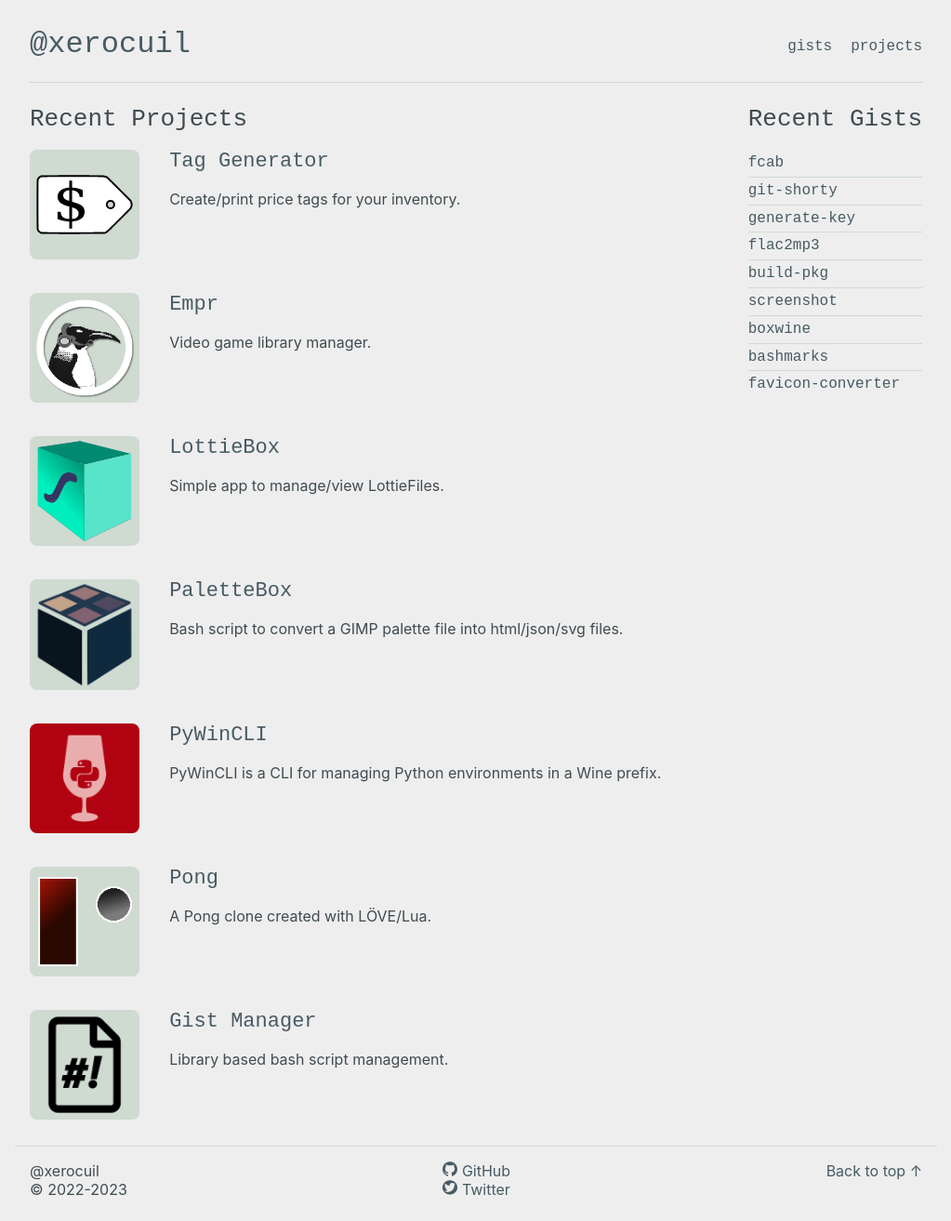
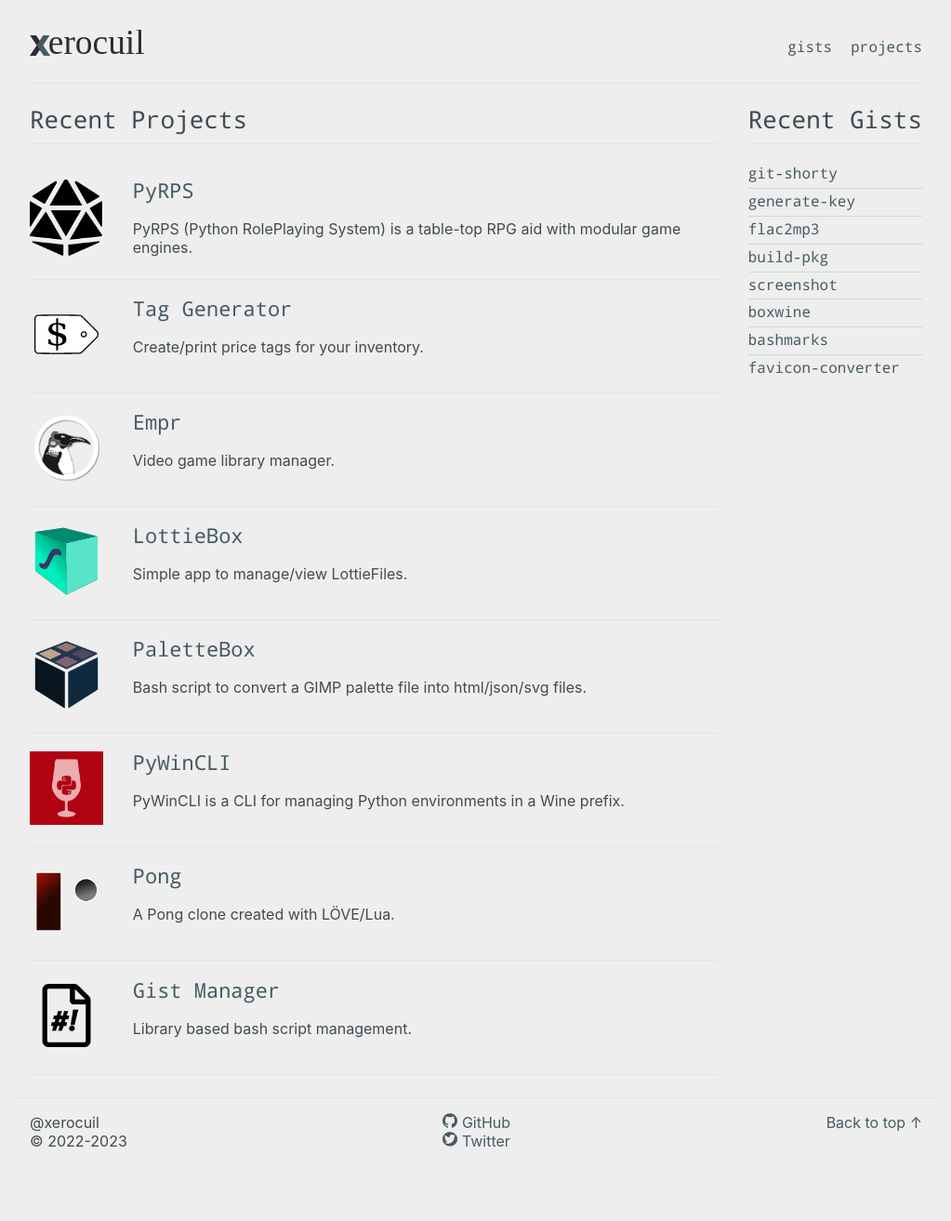
Before and after one commit to xerocuil/xerocuil.github.io, a Jekyll site: the page built from index.html, in a window 1280 px wide. Shown: the whole page at 93% size, without its empty margins (128-1151 px from the left). Built offline with Jekyll 4.4.1, drawn with Linux system fonts in a browser that asks for light colours; after the commit the page ends 1261 px from its top, so only the background shows below that.

Commit message:
2023.0913

```diff
--- a/Gemfile
+++ b/Gemfile
@@ -23,7 +23,7 @@
 
 # Lock `http_parser.rb` gem to `v0.6.x` on JRuby builds since newer versions of the gem
 # do not have a Java counterpart.
-gem "http_parser.rb", "~> 0.6.0", :platforms => [:jruby]
+gem "http_parser.rb", "~> 0.6.0"
 
 gem "faraday-retry", "~> 2.0.0"
 
--- a/_includes/front.html
+++ b/_includes/front.html
@@ -18,7 +18,9 @@
 <div class="container">
   <div id="site-header">
     <div id="site-title">
-      <span><a href="{{ site.baseurl }}/">{{ site.title }}</a></span>
+      <span><a href="{{ site.baseurl }}/">
+        <img id="site-icon" src="/assets/img/logo.svg" alt="xerocuil" title="xerocuil.github.io">
+      </a></span>
     </div>
 
     <div id="site-navbar">
--- /dev/null
+++ b/_projects/pyrps.md
@@ -0,0 +1,21 @@
+---
+name:  "PyRPS"
+slug: pyrps
+version: 0.0.3
+platform: Linux
+language: python
+description: PyRPS (Python RolePlaying System) is a table-top RPG aid with modular game engines.
+# download_lin:
+# download_win:
+source: https://github.com/xerocuil/pyrps
+# demo: pong_screenshot.jpg
+img: icon.png
+# released: 2022-07-22
+updated: 2023-09-12
+---
+
+PyRPS is a role-playing management system that is currently compatible with Dungeons & Dragons 5th edition. Planned support for other RPG systems includes:
+
+- GURPS
+- Pathfinder
+- RPG Maker
--- a/_sass/_planet-aesthetic-7.sass
+++ b/_sass/_planet-aesthetic-7.sass
@@ -8,5 +8,6 @@
 $background-color-alpha: rgba(225, 228, 220, 0.25) // e1e4dc - Gray Nurse (Alpha)
 $background-color-beta: rgba(225, 228, 220, 0.50) // e1e4dc - Gray Nurse (Beta)
 $highlight-color: rgb(186, 205, 176) // bacdb0 - Rainee
+$highlight-color-alpha: rgba(186, 205, 176, 0.25) // bacdb0 - Rainee
 $dark-color: rgb(46, 44, 47)  // 2e2c2f - Baltic Sea
 $shadow-color: rgb(54, 58, 62)  // 363a3e - Outer Space
--- a/assets/css/main.sass
+++ b/assets/css/main.sass
@@ -9,17 +9,24 @@
 $default-monospace: monospace !default
 
 @font-face
-  font-family: videotype
-  src: url(/assets/font/videotype.woff)
+    font-family: 'DroidSansMono'
+    src: url('/assets/fonts/DroidSansMono.woff2') format('woff2'), url('/assets/fonts/DroidSansMono.woff') format('woff')
+    font-weight: normal
+    font-style: normal
+    font-display: swap
+
+// @font-face
+//     font-family: videotype
+//     src: url(/assets/font/videotype.woff)
 
 // Global Variables
 $base: 1.6rem
-$default-border: 1px solid $accent-color-alpha
+$default-border: 1px solid $highlight-color-alpha
 
 // Elements
 
 html
-  font-size: 62.5%
+    font-size: 62.5%
 
 body,
 button,
@@ -27,194 +34,205 @@
 optgroup,
 select,
 textarea
-  font-family: $default-sans-serif
-  font-size: $base
+    font-family: $default-sans-serif
+    font-size: $base
 
 a
-  color: $link-color
-  text-decoration: none
+    color: $link-color
+    text-decoration: none
 
 a:hover
-  color: $accent-color
+    color: $accent-color
 
 body
-  color: $primary-color
-  background-color: white
+    color: $primary-color
+    background-color: white
 
 dl
-  dt
-    padding-bottom: 0.4rem
-    font-size: 1.4rem
-    font-family: monospace
+    dt
+        padding-bottom: 0.4rem
+        font-size: 1.4rem
+        font-family: 'DroidSansMono'
 
 footer
-  display: flex
-  justify-content: space-between
-  border-top: $default-border
-  div
-    padding-top: 1.6rem
+    display: flex
+    justify-content: space-between
+    border-top: $default-border
+    div
+        padding-top: 1.6rem
 
 h1, h2, h3, h4, h5, h6
-  font-family: monospace
-  margin-top: 0
-  margin-bottom: 1.8rem
-  font-weight: 300
+    font-family: 'DroidSansMono'
+    margin-top: 0
+    margin-bottom: 1.8rem
+    font-weight: 300
+
+h1, h2
+    padding-bottom: 0.4em
+    border-bottom: $default-border
 
 h1
-  font-size: 2.8rem
-  font-weight: 500
+    font-size: 2.8rem
+    font-weight: 500
 h2
-  font-size: 2.6rem
-  font-weight: 500
+    font-size: 2.6rem
+    font-weight: 500
 h3
-  font-size: 2.4rem
+    font-size: 2.4rem
 h4
-  font-size: 2.2rem
+    font-size: 2.2rem
 h5
-  font-size: 2.0rem
+    font-size: 2.0rem
 h6
-  font-size: 1.8  rem
+    font-size: 1.8rem
 
 p
-  margin-bottom: 1.2rem
-  line-height: 2.0
+    margin-bottom: 1.2rem
+    line-height: 2.0
 
 table
-  width: 100%
-  margin-bottom: 2.0rem
-  border-collapse: collapse
-  tr
-    td, th
-      border: none
-      margin: 0
-      padding: 8px 0
+    width: 100%
+    margin-bottom: 2.0rem
+    border-collapse: collapse
+    tr
+        td, th
+            border: none
+            margin: 0
+            padding: 8px 0
 
 table.sidebar
-  th
-    text-align: left
-  td
-    text-align: right
+    th
+        text-align: left
+    td
+        text-align: right
 
 strong
-  font-family: monospace
+    font-family: 'DroidSansMono'
 
 ul
-  margin-bottom: 1.2rem
-  padding: 0
-  li
-    margin-left: $base
-    padding-left: $base / 4
-    list-style: disc
+    margin-bottom: 1.2rem
+    padding: 0
+    li
+        margin-left: $base
+        padding-left: $base / 4
+        list-style: disc
 
 #content
-  display: flex
-  flex-wrap: wrap
-  justify-content: space-between
-  gap: $base *2
-  #main
-    flex: 60%
-  #sidebar
-    max-width: 20.0rem
-    flex-basis: auto
+    display: flex
+    flex-wrap: wrap
+    justify-content: space-between
+    gap: $base *2
+    #main
+        flex: 60%
+    #sidebar
+        max-width: 20.0rem
+        flex-basis: auto
 
 #projects
-  display: grid
-  grid-template-columns: 1fr 5fr
-  column-gap: $base * 2
-  row-gap: $base * 2
-  .project-thumb
-    img
-      width: 100%
-      background-color: $accent-color-alpha
-      border-radius: $base / 2
+    .project
+        padding: 1.2em 0
+        border-bottom: $default-border
+        display: grid
+        grid-template-columns: 1fr 8fr
+        column-gap: $base * 2
+        row-gap: $base * 2
+        .project-thumb
+            img
+                width: 100%
+                // background-color: $accent-color-alpha
+                // border-radius: $base / 2
 
 #site-header
-  display: grid
-  grid-template-columns: 1fr 1fr
-  align-items: center
-  border-bottom: 1px solid $accent-color-alpha
-  #site-title
-    padding: 2.4rem 0
-    margin-bottom: 0
-    line-height: 1
-    font-family: monospace
+    display: grid
+    grid-template-columns: 1fr 1fr
+    align-items: center
+    border-bottom: $default-border
+    #site-title
+        padding: 2.4rem 0
+        margin-bottom: 0
+        line-height: 1
+        font-family: 'DroidSansMono'
+
+#site-icon
+    height: 28px
+    width: auto
 
 #site-navbar
-  // display: none
-  font-size: 1.0rem
-  justify-self: end
-  font-family: monospace
-  text-transform: lowercase
-  ul
-    display: flex
-    li
-      list-style: none
-  #menu
-    width: $base * 2
+    // display: none
+    font-size: 1.0rem
+    justify-self: end
+    font-family: 'DroidSansMono'
+    text-transform: lowercase
+    ul
+        display: flex
+        li
+            list-style: none
+    #menu
+        width: $base * 2
 
 #site-title
-  font-size: $base * 1.5
+    font-size: $base * 1.5
 
 .container
-  margin: 0 auto 2.4rem auto
-  max-width: 960px
-  padding: 0 1.6rem
+    margin: 0 auto 2.4rem auto
+    max-width: 960px
+    padding: 0 1.6rem
 
 .demo
-  width: 100%
-  height: auto
-  margin: 0 auto
+    width: 100%
+    height: auto
+    margin: 0 auto
 
 .gist
-  border-bottom: $default-border
-  margin-bottom: 1.6rem
+    border-bottom: $default-border
+    margin-bottom: 1.6rem
 
 .icon
-  img
-      width: 1.6rem
-      height: auto
+    img
+            width: 1.6rem
+            height: auto
 
 .project-img
-  width: 20.0rem
-  height: 20.0rem
-  background-color: $accent-color-alpha
-  img
-    margin: 10%
-    width: 80%
-    height: 80%
+    width: 20.0rem
+    height: 20.0rem
+    background-color: $accent-color-alpha
+    img
+        margin: 10%
+        width: 80%
+        height: 80%
 
 table.list
-  width: auto
-  td
-    border: none
-  td.icon
-    width: 1.6rem
-    img
-      width: 100%
-      height: auto
+    width: auto
+    td
+        border: none
+    td.icon
+        width: 1.6rem
+        img
+            width: 100%
+            height: auto
 
 ul.recent-gists
-  margin: 0
-  padding: 0
-  display: grid
-  li
     margin: 0
     padding: 0
-    font-family: monospace
-    line-height: 1.8
-    list-style: none
-    border-top: 0.5px solid $accent-color-alpha
-  li:nth-child(1)
-    border-top: none
+    display: grid
+    li
+        margin: 0
+        padding: 0
+        font-family: 'DroidSansMono'
+        line-height: 1.8
+        list-style: none
+        border-top: 0.5px solid $accent-color-alpha
+    li:nth-child(1)
+        border-top: none
 
 @media (min-width: 750px)
-  #site-navbar
-    font-size: 1.6rem
+    #site-navbar
+        font-size: 1.6rem
 
-  #site-title
-    max-width: 40%
-    font-size: $base * 2
+    #site-title
+        max-width: 40%
+        font-size: $base * 2
 
 @media (min-width: 1000px)
-  body
-    background-color: #eeeeee
+    body
+        background-color: #eeeeee
--- a/index.html
+++ b/index.html
@@ -8,14 +8,16 @@
 <h2>Recent Projects</h2>
 <div id="projects">
     {% for p in project_list %}
+    <div class="project">
         <div class="project-thumb">
             <img src="/assets/img/projects/{{ p.slug }}/{{ p.img }}">
         </div>
 
         <div class="project-desc">
             <h4><a href="{{ p.url }}">{{ p.name }}</a></h4>
-      <span>{{ p.description }}</br>
-      <!-- <em>{{ p.platform }}</em></span> -->
+            <span>{{ p.description }}</span>
+            <!-- <em>{{ p.platform }}</em> -->
+        </div>
     </div>
     {% endfor %}
 </div>
```
Also changed, not shown: _gists/fcab.md (deleted, +0 -19 lines), Gemfile.lock, assets/fonts/DroidSansMono.woff (added), assets/fonts/DroidSansMono.woff2 (added), assets/img/icon.svg (added), assets/img/logo.svg (added), assets/img/projects/pyrps/icon.png (added), assets/img/projects/pyrps/logo.svg (added), favicon.ico (added). Lines whose indentation alone changed are shown as unchanged.
